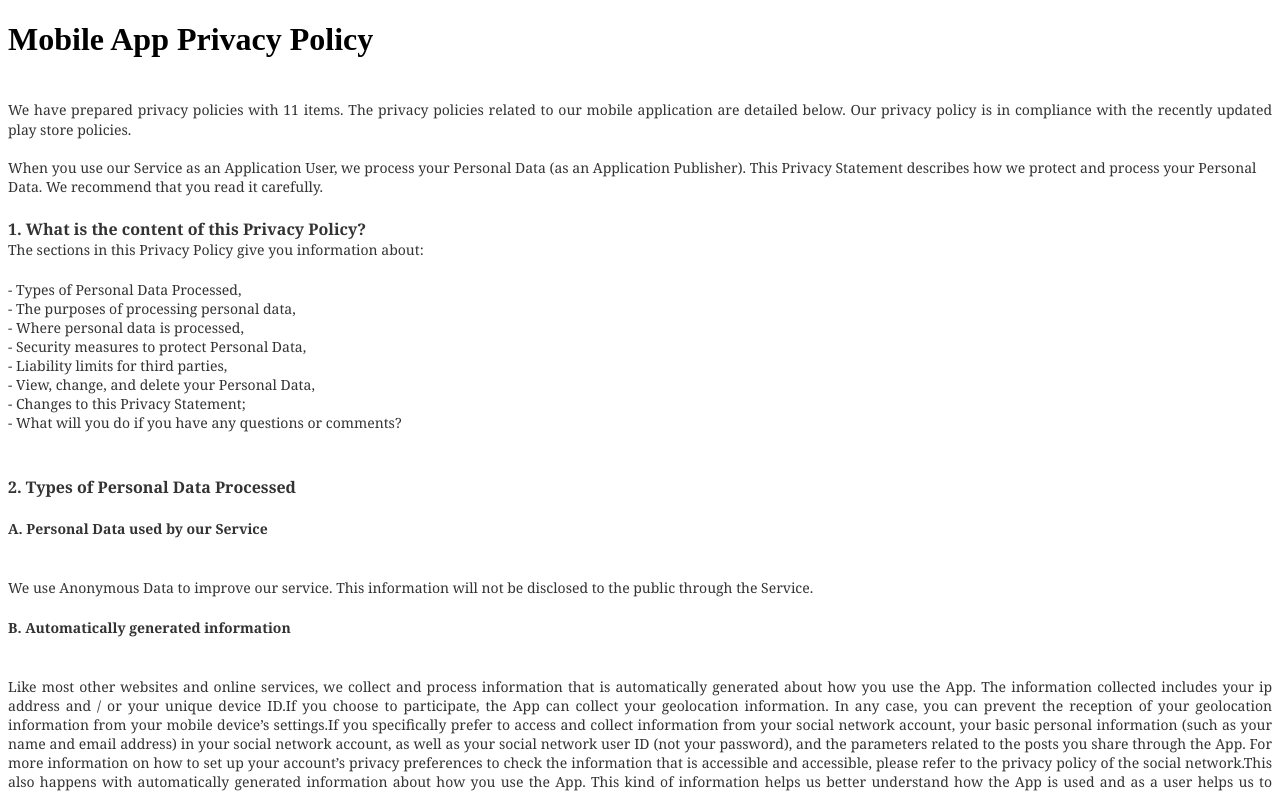
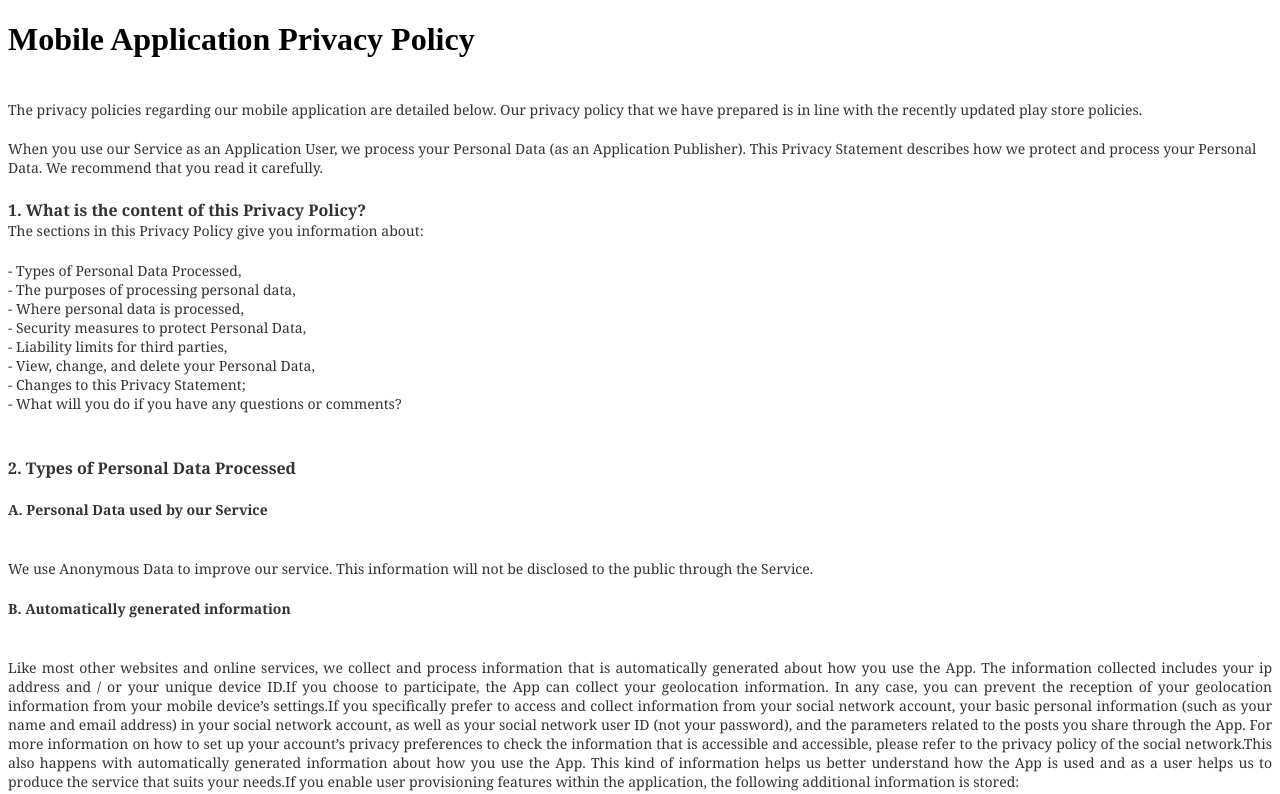
Before and after one commit to filysdev/filysdev.github.io, a plain HTML site: page privacy.html in a window 1280 px wide. Shown: the top 794 px of the page. Drawn offline with Linux system fonts and the light colour scheme.

Commit message:
Update privacy.html

```diff
--- a/privacy.html
+++ b/privacy.html
@@ -6,11 +6,11 @@
 </title>
     </head>
     <body>
-        <h1>Mobile App Privacy Policy</h1>
+        <h1>Mobile Application Privacy Policy</h1>
         <br />
 
 <div style="text-align: justify;">
-<span style="color: #333333; font-family: &quot;georgia&quot; , &quot;times new roman&quot; , serif;"><span style="font-size: 14px;">We have prepared privacy policies with 11 items.&nbsp;</span></span><span style="background-color: white; color: #333333; font-family: &quot;georgia&quot; , &quot;times new roman&quot; , serif; font-size: 14px; text-align: justify;">The privacy policies related to our mobile application are detailed below. Our privacy policy is in compliance with the recently updated play store policies.</span></div>
+<span style="color: #333333; font-family: &quot;georgia&quot; , &quot;times new roman&quot; , serif;"><span style="font-size: 14px;">The privacy policies regarding our mobile application are detailed below. Our privacy policy that we have prepared is in line with the recently updated play store policies.&nbsp;</span></span><span style="background-color: white; color: #333333; font-family: &quot;georgia&quot; , &quot;times new roman&quot; , serif; font-size: 14px; text-align: justify;"></span></div>
 <span style="background-color: white; color: #333333; font-family: &quot;georgia&quot; , &quot;times new roman&quot; , serif; font-size: 14px; text-align: justify;"><br /></span><span style="background-color: white; color: #333333; font-family: &quot;helvetica neue light&quot; , , &quot;helvetica neue&quot; , &quot;helvetica&quot; , &quot;arial&quot; , sans-serif; font-size: 14px; text-align: justify;"></span><span style="background-color: white; color: #333333; font-family: &quot;helvetica neue light&quot; , , &quot;helvetica neue&quot; , &quot;helvetica&quot; , &quot;arial&quot; , sans-serif; font-size: 14px; text-align: justify;"><span style="font-family: &quot;georgia&quot; , &quot;times new roman&quot; , serif;">When you use our Service as an Application User, we process your Personal Data (as an Application Publisher). This Privacy Statement describes how we protect and process your Personal Data. We recommend that you read it carefully.</span></span><br />
 <span style="background-color: white; color: #333333; font-family: &quot;georgia&quot; , &quot;times new roman&quot; , serif; font-size: medium; text-align: justify;"><br /></span>
 <span style="background-color: white; color: #333333; font-family: &quot;georgia&quot; , &quot;times new roman&quot; , serif; font-size: medium; text-align: justify;"><b>1. What is the content of this Privacy Policy?</b></span><br />
@@ -95,5 +95,5 @@
 <h3 style="box-sizing: inherit; clear: both; line-height: 1.4; margin: 0px 0px 0.75em; padding: 1.5em 0px 0px; position: relative;">
 <span style="font-family: &quot;georgia&quot; , &quot;times new roman&quot; , serif; font-size: medium;">11. What will you do if you have any questions or comments?</span></h3>
 <div style="box-sizing: inherit; margin: 0px 0px 1.5em; outline: none; padding: 0px;">
-<span style="font-family: &quot;georgia&quot; , &quot;times new roman&quot; , serif;">If you have any questions or comments regarding this Privacy Policy, please contact us by sending an e-mail;&nbsp; <b>haroldlynerte3</b><span style="box-sizing: inherit;"><em style="box-sizing: inherit;"><b>@gmail.com</b></em></span></span></div>
+<span style="font-family: &quot;georgia&quot; , &quot;times new roman&quot; , serif;">If you have any questions or comments regarding this Privacy Policy, please contact us by sending an e-mail;&nbsp; <b>filysapp</b><span style="box-sizing: inherit;"><em style="box-sizing: inherit;"><b>@gmail.com</b></em></span></span></div>
 </div>
```
